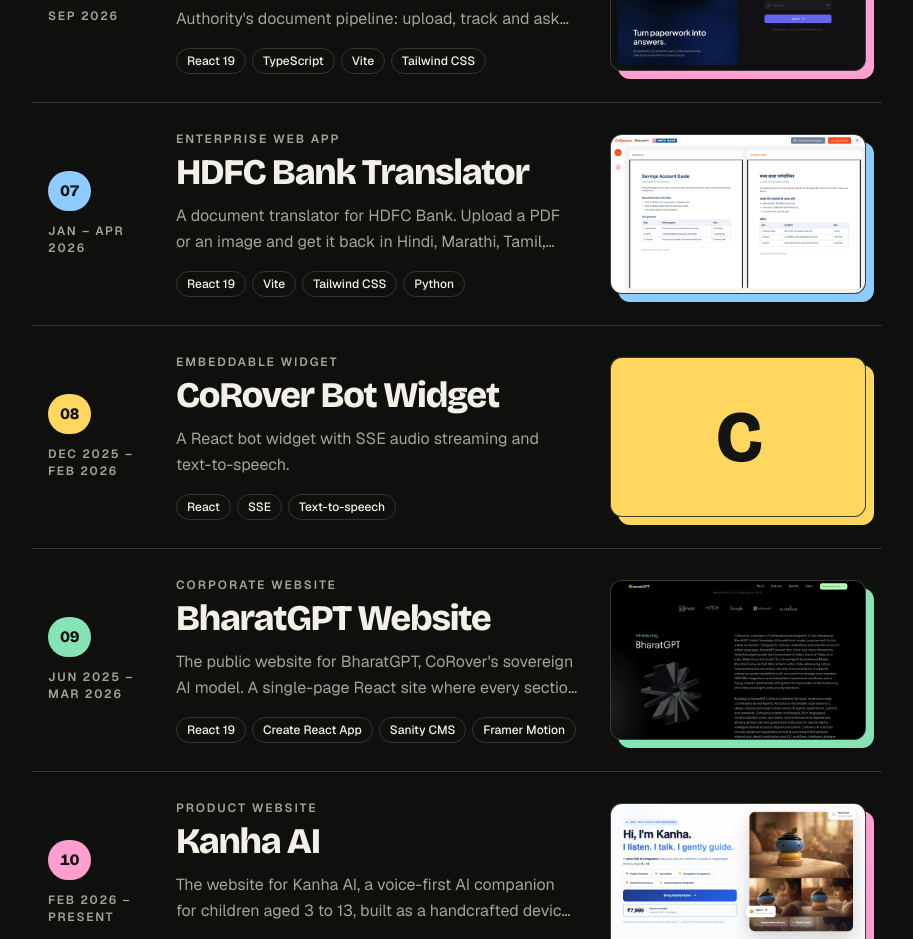
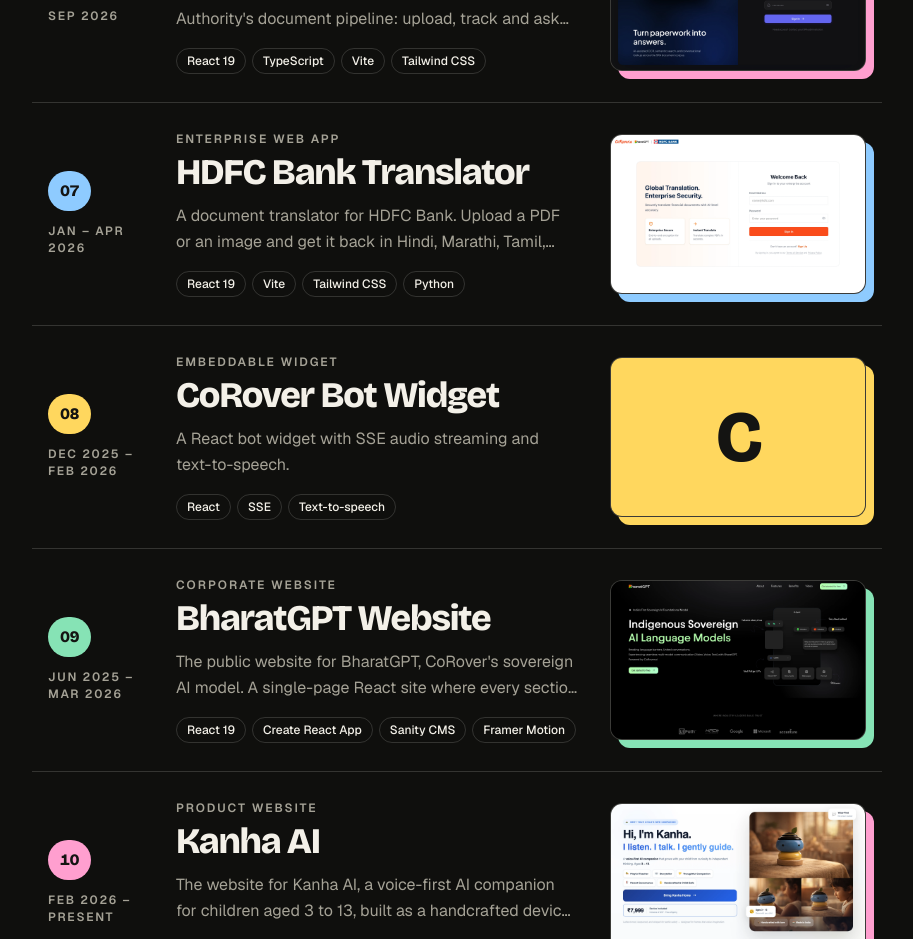
Before and after one commit to Akshit171203/Portfolio_Akshit, a Next.js app: page /work in a window 1280 px wide. Shown: the part 1600-2539 px from the top of the page, without its empty margins (334-1247 px from the left). Built offline with nearby package versions, Linux system fonts and the light colour scheme; no server answers.

Commit message:
Add a cover image per project: HDFC login page and BharatGPT home screen for the lists
The project pages keep their own hero; the cover only affects the Work list and the home grid.

```diff
--- a/components/pages/WorkList.tsx
+++ b/components/pages/WorkList.tsx
@@ -25,7 +25,7 @@
 
 /** One project as a slim row: numbers on the left, the story in the middle, a thumbnail on the right. */
 function Row({ project: p, index }: { project: Project; index: number }) {
-  const shot = p.screens?.find((x) => !x.video) ?? p.screens?.[0];
+  const coverSrc = p.cover ?? (p.screens?.find((x) => !x.video) ?? p.screens?.[0])?.src;
   return (
     <motion.li
       layout
@@ -82,8 +82,8 @@
           {/* a block of the project colour sits behind the thumbnail, offset like a shadow */}
           <span aria-hidden className="absolute -bottom-2 -right-2 left-2 top-2 rounded-xl transition-transform duration-500 group-hover:translate-x-1 group-hover:translate-y-1" style={{ background: `var(--${p.color})` }} />
           <div className="relative aspect-[16/10] overflow-hidden rounded-xl border border-line bg-surface transition-transform duration-500 group-hover:-translate-x-1 group-hover:-translate-y-1">
-            {shot ? (
-              <Image src={shot.src} alt="" fill sizes="(min-width: 768px) 256px, 90vw" className="object-cover object-top" />
+            {coverSrc ? (
+              <Image src={coverSrc} alt="" fill sizes="(min-width: 768px) 256px, 90vw" className="object-cover object-top" />
             ) : (
               <span aria-hidden className="font-display absolute inset-0 grid place-items-center text-7xl font-extrabold text-ink" style={{ background: `var(--${p.color})` }}>
                 {p.name.charAt(0)}
--- a/components/ui/ProjectCard.tsx
+++ b/components/ui/ProjectCard.tsx
@@ -27,8 +27,8 @@
  */
 export function ProjectCard({ project: p, index, big = false, tagline = false, delay = 0, className }: Props) {
   // a still screenshot, not the video poster (a poster can be a blank first frame)
-  const shot = p.screens?.find((x) => !x.video) ?? p.screens?.[0];
-  const showTagline = big || (tagline && !shot);
+  const coverSrc = p.cover ?? (p.screens?.find((x) => !x.video) ?? p.screens?.[0])?.src;
+  const showTagline = big || (tagline && !coverSrc);
   return (
     <motion.li
       layout
@@ -74,10 +74,10 @@
           {p.stackPlaceholder && <li className="rounded-full border border-dashed border-ink/40 px-2.5 py-1 text-xs font-semibold">[ADD TECH STACK]</li>}
         </ul>
 
-        {shot ? (
+        {coverSrc ? (
           <div aria-hidden className="relative mx-6 mt-5 min-h-40 flex-1 overflow-hidden rounded-t-xl border border-b-0 border-ink/20 bg-black shadow-[0_-20px_50px_-20px_rgb(0_0_0/0.45)] sm:mx-7">
             <Image
-              src={shot.src}
+              src={coverSrc}
               alt=""
               fill
               sizes="(min-width: 768px) 40vw, 90vw"
--- a/data/projects.ts
+++ b/data/projects.ts
@@ -37,6 +37,8 @@
     /** Width / height of the image. Defaults to 1.6 (2880x1800). */
     ratio?: number;
   }[];
+  /** Image shown on the Work list and the home grid. Defaults to the first still screenshot. */
+  cover?: string;
   /** Where the screenshots come from. */
   screensNote?: string;
   /** A short intro, shown first on the project page. */
@@ -916,6 +918,7 @@
     ],
     stack: ["React 19", "Vite", "Tailwind CSS", "Python", "FastAPI", "Gemini", "PyMuPDF", "WeasyPrint", "Express", "PostgreSQL", "Drizzle ORM", "Redis"],
     color: "sky",
+    cover: "/projects/hdfc-translator/login.webp",
     screens: [
       {
         src: "/projects/hdfc-translator/translated.webp",
@@ -1037,6 +1040,7 @@
     ],
     stack: ["React 19", "Create React App", "Sanity CMS", "Framer Motion", "CSS", "YouTube player API"],
     color: "mint",
+    cover: "/projects/bharatgpt/home.webp",
     screens: [
       {
         src: "/projects/bharatgpt/demo-poster.jpg",
```
Also changed, not shown: public/projects/bharatgpt/home.webp (added).
